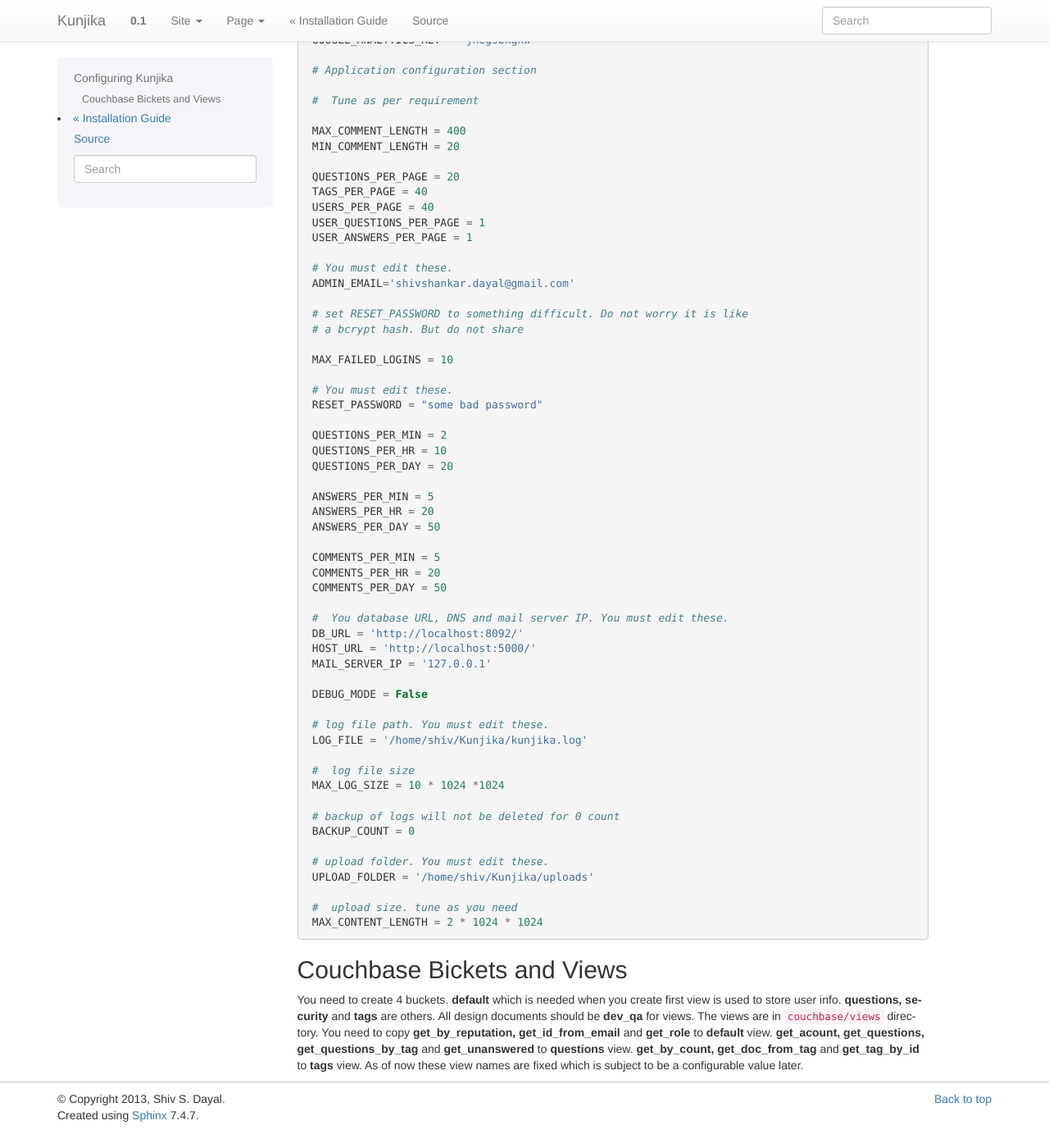
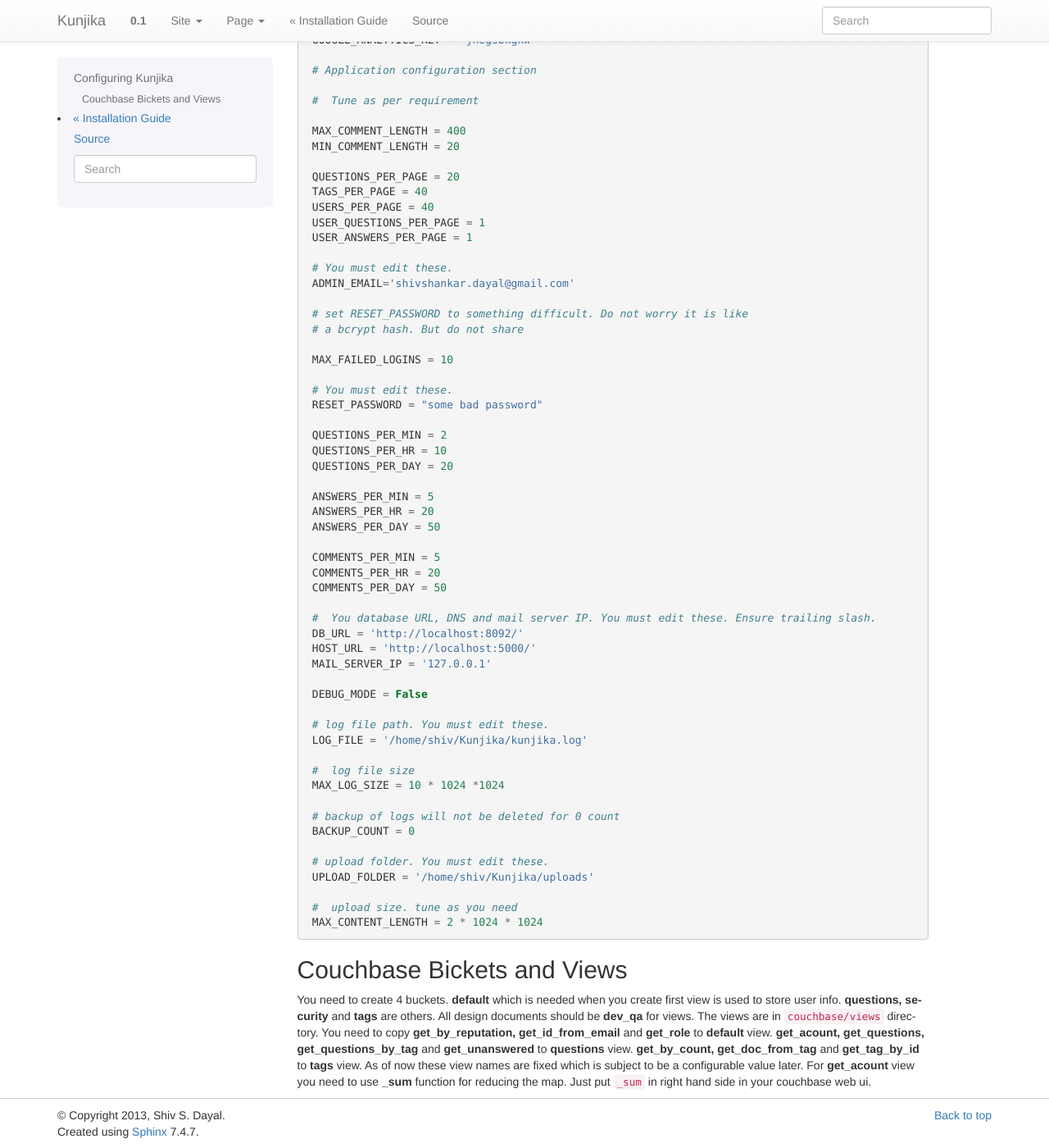
Before and after one commit to shivshankardayal/Kunjika, a Sphinx documentation site: the page built from docs/source/configuration.rst, in a window 1280 px wide and 1400 px high, scrolled down 634 px. Shown: the whole window at 82% size. Built offline with Sphinx 7.4.7, drawn with Linux system fonts in a browser that asks for light colours; formulas are drawn with MathJax 3.

Commit message:
updated docs

```diff
--- a/docs/source/configuration.rst
+++ b/docs/source/configuration.rst
@@ -70,7 +70,7 @@
     COMMENTS_PER_HR = 20
     COMMENTS_PER_DAY = 50
 
-    #  You database URL, DNS and mail server IP. You must edit these.
+    #  You database URL, DNS and mail server IP. You must edit these. Ensure trailing slash.
     DB_URL = 'http://localhost:8092/'
     HOST_URL = 'http://localhost:5000/'
     MAIL_SERVER_IP = '127.0.0.1'
@@ -101,4 +101,6 @@
 and **get_role** to **default** view. **get_acount, get_questions, get_questions_by_tag**
 and **get_unanswered** to **questions** view. **get_by_count, get_doc_from_tag** and
 **get_tag_by_id** to **tags** view. As of now these view names are fixed which
-is subject to be a configurable value later.
+is subject to be a configurable value later. For **get_acount** view you need to use
+**_sum** function for reducing the map. Just put ``_sum`` in right hand side in your
+couchbase web ui.
--- a/docs/source/installation.rst
+++ b/docs/source/installation.rst
@@ -124,11 +124,12 @@
 
    respawn
 
-   exec uwsgi --master --processes 4 --die-on-term --uid 33 --gid 33 --socket /tmp/uwsgi.sock  --vhost --logto /var/log/uwsgi.log
+   exec uwsgi --master --processes 4 -b 8192 --die-on-term --uid 33 --gid 33 --socket /tmp/uwsgi.sock  --vhost --logto /var/log/uwsgi.log
 
 Note that uid 33 and gid 33 refers to www-data. You can see this in **/etc/passwd** file with which
 nginx runs. This is needed so that nginx can read/write to this socket. And of course you do not want
-to run uwsgi or nginx as root.
+to run uwsgi or nginx as root. The -b option is needed because google's response is greater than
+4096 which is default for uwsgi.
 
 Let us talk about main nginx.conf. The default file looks like following:
 
```
